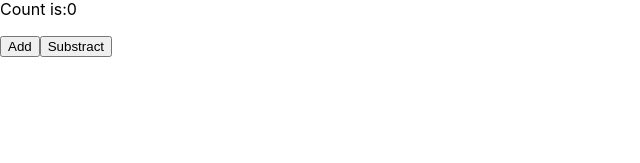
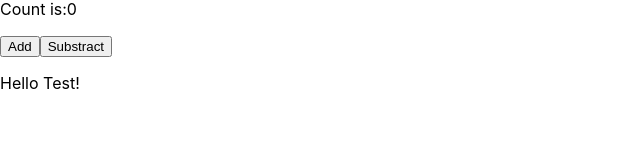
Before and after one commit to SerhiiKachur/fe-2023-1-git, a React (Create React App) app in the folder fe-2023-1-react-app/: page / in a window 1280 px wide. Shown: the part 119-282 px from the top of the page, without its empty margins (0-640 px from the left). Built offline with nearby package versions, Linux system fonts and the light colour scheme.

Commit message:
Add variants of props JSX

```diff
--- a/fe-2023-1-react-app/src/index.js
+++ b/fe-2023-1-react-app/src/index.js
@@ -6,6 +6,7 @@ import reportWebVitals from "./reportWebVitals";
 
 class Header extends React.Component {
   render() {
+    console.log(this.props);
     // const h1 = React.createElement("h1", {}, "My Site");
 
     // const nav = React.createElement("nav", {}, "This is nav");
@@ -17,14 +18,27 @@ class Header extends React.Component {
     //   h1,
     //   nav
     // );
+    const { titleText } = this.props;
     return (
-      <header id="header" className="class">
+      <header id="header" className="class" title={titleText}>
         <h1>My Site</h1>
         <nav>this is nav</nav>
       </header>
     );
   }
 }
+
+class Greeting extends React.Component {
+  render() {
+    const { name } = this.props;
+    console.log(name);
+    return <p>Hello {name}!</p>;
+  }
+}
+// const greeting1 = React.createElement(Greeting, { name: "test" });
+
+const greeting1 = <Greeting name="Test"></Greeting>;
+// const greeting1 = <Greeting name="Test" />; якщо немає чілдренів(дітей (тексту)) теж саме що в строці зверху
 
 class Counter extends React.Component {
   constructor(props) {
@@ -87,7 +101,13 @@ const elem = React.createElement(Header);
 const root = ReactDOM.createRoot(document.getElementById("root"));
 
 // const elem = React.createElement('header',{id:"header", className:'class'},'children');
-const container = React.createElement(React.Fragment, {}, elem, counter1);
+const container = React.createElement(
+  React.Fragment,
+  {},
+  elem,
+  counter1,
+  greeting1
+);
 
 root.render(container);
 
```
